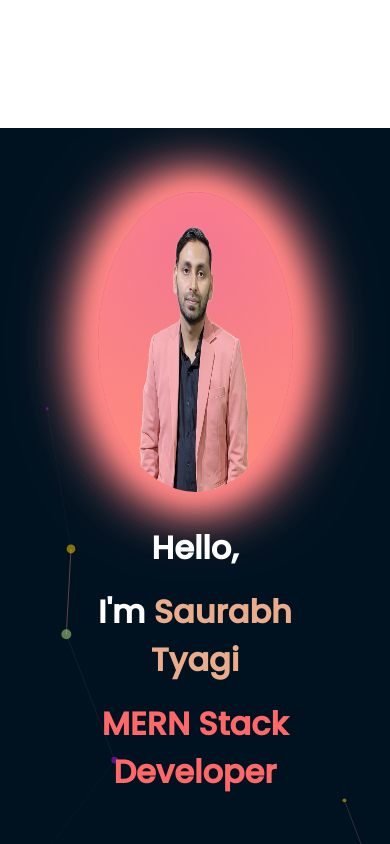
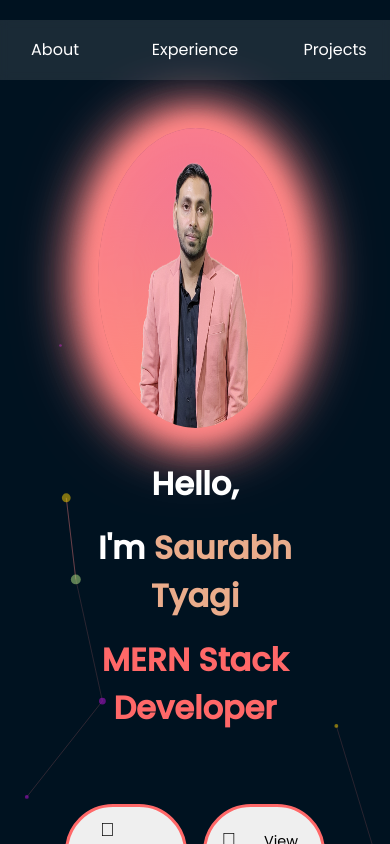
Before and after one commit to SAURABHTY01/personal-portfolio, a React (Create React App) app: page / in a window 390 px wide. Shown: the top 844 px of the page. Built offline with nearby package versions, Linux system fonts and the light colour scheme.

Commit message:
initial commit

```diff
--- a/src/index.css
+++ b/src/index.css
@@ -1,6 +1,6 @@
 @import url('https://fonts.googleapis.com/css2?family=Poppins:ital,wght@0,400;0,500;1,400;1,500&display=swap');
 
-*, *::before, *::after{
+*, *::before, *::after, html{
   margin: 0;
   padding: 0;
   box-sizing: border-box;
--- a/src/style/main.css
+++ b/src/style/main.css
@@ -178,7 +178,7 @@
     width: 100%;
     flex-direction: column;
     align-items: center;
-    margin-top: 8rem;
+    padding-top: 8rem;
   }
   .home-content {
     flex-direction: column-reverse;
```
